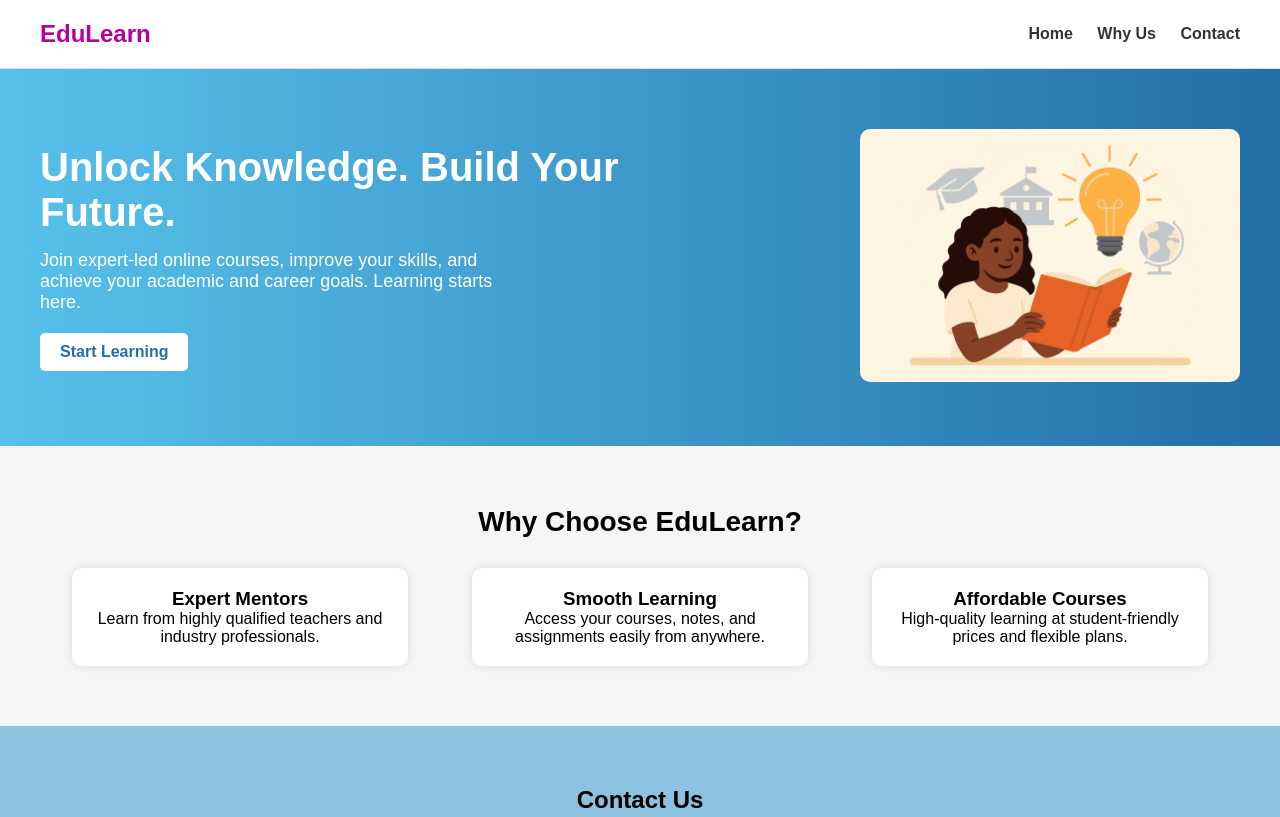
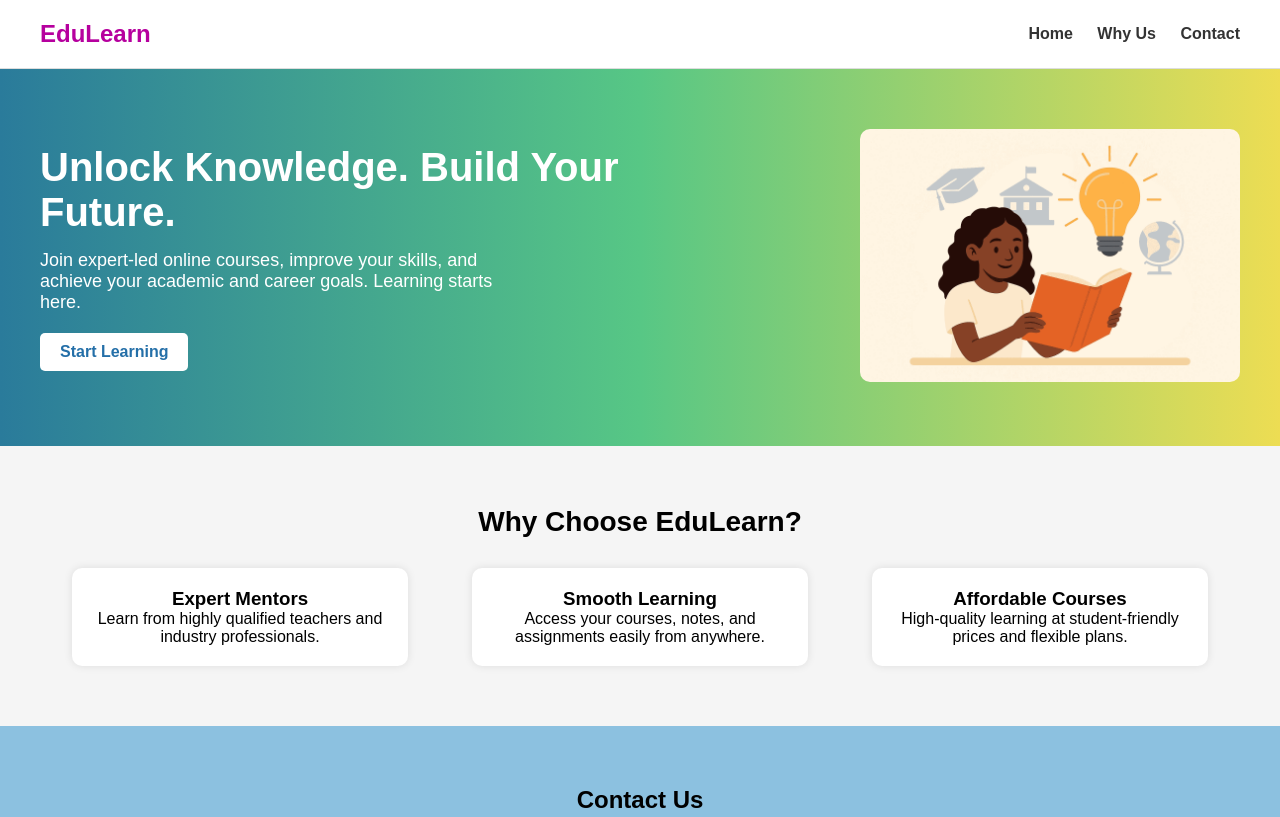
Before and after one commit to harohar2005/TASK_2_LANDING-PAGE, a plain HTML site: page index.html in a window 1280 px wide. Shown: the top 817 px of the page. Drawn offline with Linux system fonts and the light colour scheme; a script that the page names is missing.

Commit message:
Update style.css

```diff
--- a/style.css
+++ b/style.css
@@ -37,7 +37,7 @@ header nav a{
     display: flex;
     justify-content: space-between;
     align-items: center;
-    background: linear-gradient(to right, #57c1eb, #246fa8);
+    background: linear-gradient(90deg,rgba(42, 123, 155, 1) 0%, rgba(87, 199, 133, 1) 50%, rgba(237, 221, 83, 1) 100%);
     padding: 60px 40px;
     color: white;
 }
```
